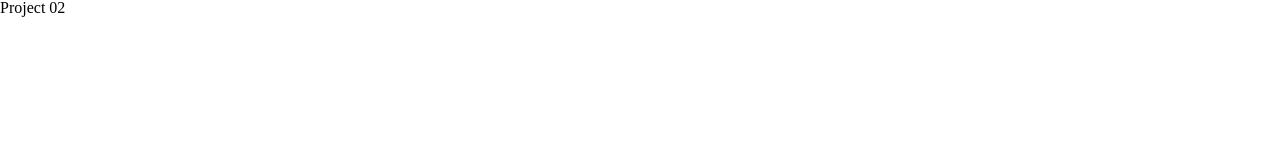
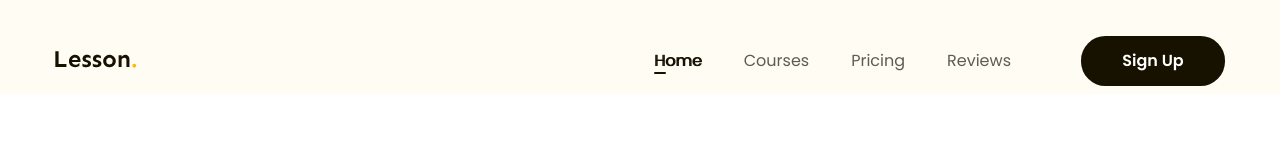
Before and after one commit to tudola68/htmlcss-02, a plain HTML site: page index.html in a window 1280 px wide. Shown: the top 160 px of the page. Drawn offline with Linux system fonts and the light colour scheme.

Commit message:
add header

```diff
--- a/assets/css/styles.css
+++ b/assets/css/styles.css
@@ -0,0 +1,94 @@
+* {
+    box-sizing: border-box;
+}
+
+html {
+    font-size: 62.5%;
+}
+
+body {
+    font-size: 1.6rem;
+    font-family: "Poppins", sans-serif;
+}
+
+/* Common */
+.btn {
+    display: inline-block;
+    min-width: 118px;
+    padding: 0 21px;
+    line-height: 50px;
+    color: #fff;
+    text-align: center;
+    font-size: 1.6rem;
+    font-weight: 600;
+    border-radius: 24.5px;
+    background: #171100;
+}
+
+a {
+    text-decoration: none;
+}
+
+.main-content {
+    width: 1170px;
+    max-width: calc(100% - 48px);
+    margin-left: auto;
+    margin-right: auto;
+}
+
+/* Header */
+.header {
+    background-color: #fffcf4;
+}
+
+.header.fixer {
+    position: sticky;
+    top: -28px;
+}
+
+.header .body {
+    display: flex;
+    align-items: center;
+    padding: 36px 0 8px;
+}
+
+.header .nav {
+    margin-left: auto;
+}
+
+.header .nav ul {
+    display: flex;
+}
+
+.header .nav a {
+    position: relative;
+    padding: 17px 21px;
+    color: #5f5b53;
+    font-size: 1.6rem;
+    font-weight: 400;
+}
+
+.header .nav a:hover,
+.header .nav li.active a {
+    color: #171100;
+    font-size: 1.6rem;
+    /* font-weight: 600; */
+    text-shadow: 1px 0 0 currentColor;
+}
+
+.header .nav li.active a::after {
+    position: absolute;
+    left: 21px;
+    bottom: 15px;
+    display: block;
+    content: "";
+    width: 12px;
+    height: 2px;
+    border-radius: 1px;
+    background: #171100;
+}
+
+.header .sign-up-btn {
+    min-width: 144px;
+    margin-left: 49px;
+}
--- a/index.html
+++ b/index.html
@@ -6,10 +6,52 @@
         <title>Project 02</title>
         <!-- Reset CSS -->
         <link rel="stylesheet" href="./assets/css/reset.css" />
+
+        <!-- Embed fonts -->
+        <link rel="preconnect" href="https://fonts.googleapis.com" />
+        <link rel="preconnect" href="https://fonts.gstatic.com" crossorigin />
+        <link
+            href="https://fonts.googleapis.com/css2?family=Poppins:ital,wght@0,400;0,600;1,400&family=Sen:wght@700&display=swap"
+            rel="stylesheet"
+        />
+
         <!-- Styles -->
         <link rel="stylesheet" href="./assets/css/styles.css" />
     </head>
-    <body>
-        <h1>Project 02</h1>
+    <body style="height: 5000px">
+        <!-- Header -->
+        <header class="header fixer">
+            <div class="main-content">
+                <div class="body">
+                    <!-- Logo -->
+                    <a href="#">
+                        <img src="./assets/img/Logo.svg" alt="Lesson." />
+                    </a>
+
+                    <!-- Nav -->
+                    <nav class="nav">
+                        <ul>
+                            <li class="active">
+                                <a href="#">Home</a>
+                            </li>
+                            <li>
+                                <a href="#courses">Courses</a>
+                            </li>
+                            <li>
+                                <a href="#pricing">Pricing</a>
+                            </li>
+                            <li>
+                                <a href="#reviews">Reviews</a>
+                            </li>
+                        </ul>
+                    </nav>
+
+                    <!-- Action -->
+                    <div class="action">
+                        <a href="#!" class="btn sign-up-btn">Sign Up</a>
+                    </div>
+                </div>
+            </div>
+        </header>
     </body>
 </html>
```
Also changed, not shown: assets/img/Logo.svg (added).
